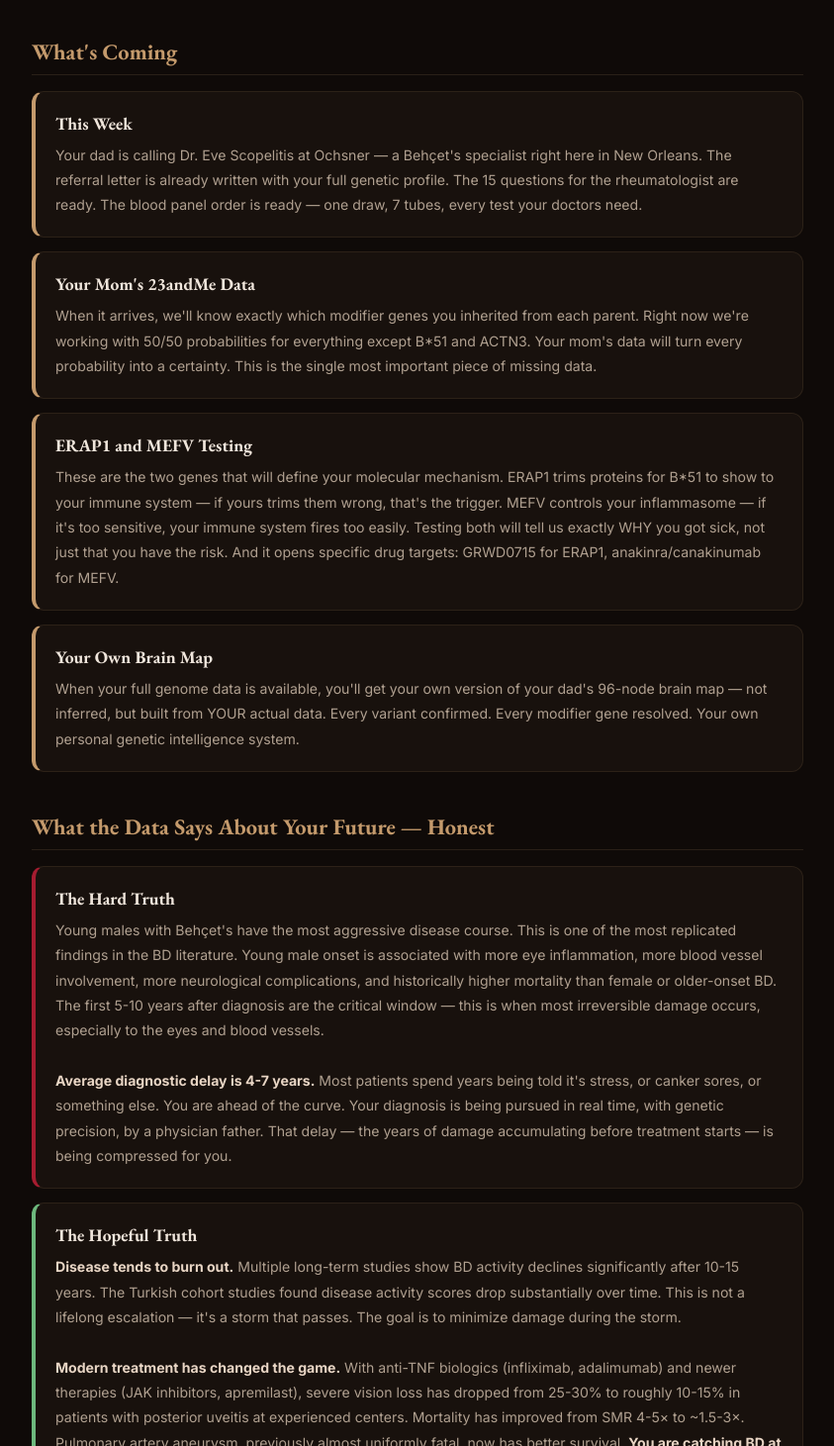
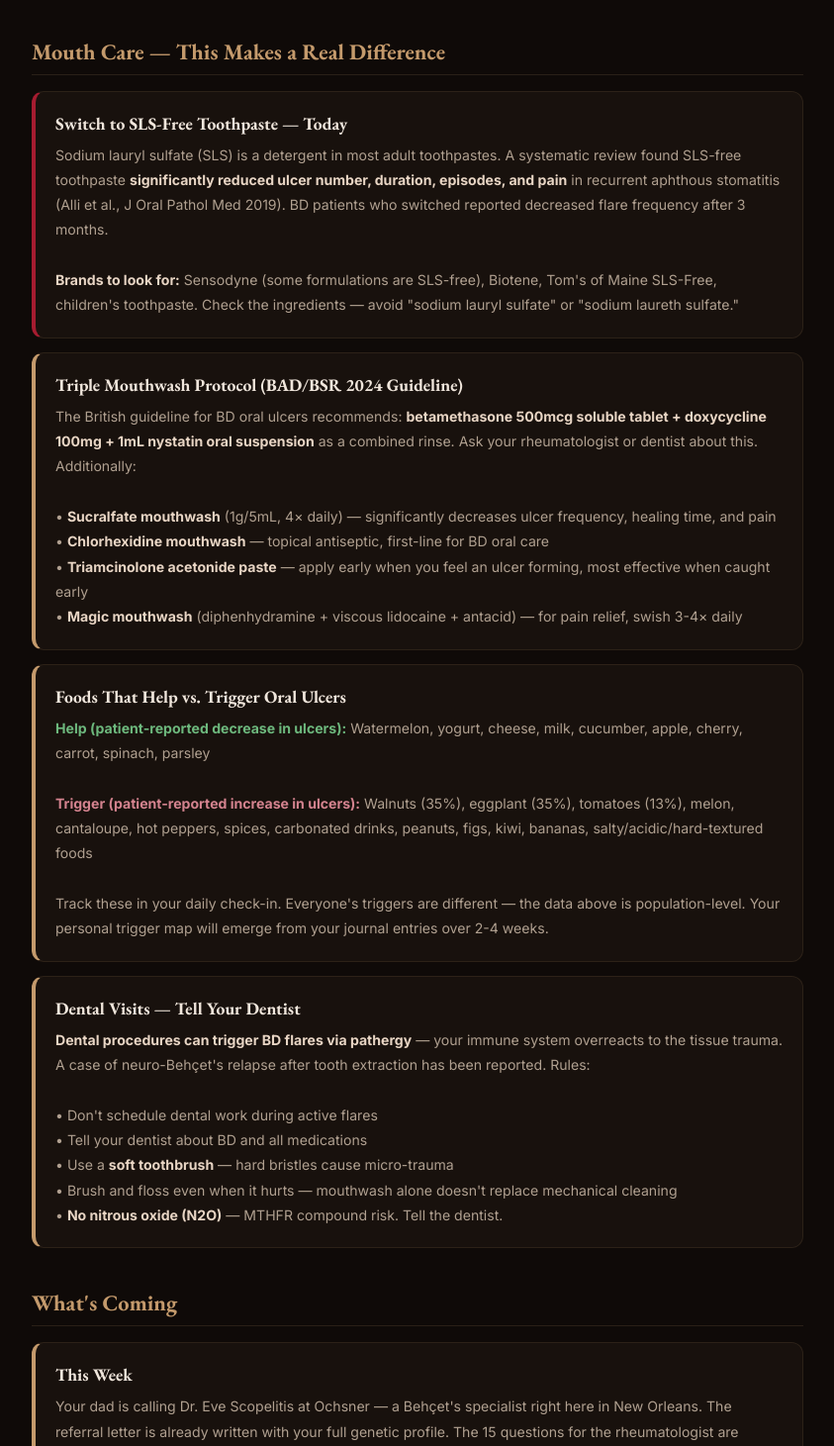
Before and after one commit to qbyars08-ui/genome-dashboard, a plain HTML site: page quinn.html in a window 1280 px wide. Shown: the part 3513-4974 px from the top of the page at 99% size, without its empty margins (218-1061 px from the left). Drawn offline with nearby package versions, Linux system fonts and the light colour scheme.

Commit message:
Oral health: SLS-free toothpaste (reduces ulcers significantly), triple mouthwash BAD/BSR 2024 protocol, sucralfate 4x daily, triamcinolone paste early application, foods that help (watermelon yogurt cucumber) vs trigger (walnuts eggplant tomatoes), dental pathergy warning, soft toothbrush, NO N2O at dentist

```diff
--- a/quinn.html
+++ b/quinn.html
@@ -132,6 +132,43 @@ header .sub{font-size:.72rem;color:rgba(196,154,108,.5);letter-spacing:.14em;tex
   </div>
 </div>
 
+<!-- ORAL HEALTH — DIRECTLY ACTIONABLE -->
+<div class="section">
+  <div class="section-title">Mouth Care — This Makes a Real Difference</div>
+
+  <div class="card urgent">
+    <div class="card-title">Switch to SLS-Free Toothpaste — Today</div>
+    <div class="card-body">Sodium lauryl sulfate (SLS) is a detergent in most adult toothpastes. A systematic review found SLS-free toothpaste <b>significantly reduced ulcer number, duration, episodes, and pain</b> in recurrent aphthous stomatitis (Alli et al., J Oral Pathol Med 2019). BD patients who switched reported decreased flare frequency after 3 months.<br><br><b>Brands to look for:</b> Sensodyne (some formulations are SLS-free), Biotene, Tom's of Maine SLS-Free, children's toothpaste. Check the ingredients — avoid "sodium lauryl sulfate" or "sodium laureth sulfate."</div>
+  </div>
+
+  <div class="card info">
+    <div class="card-title">Triple Mouthwash Protocol (BAD/BSR 2024 Guideline)</div>
+    <div class="card-body">The British guideline for BD oral ulcers recommends: <b>betamethasone 500mcg soluble tablet + doxycycline 100mg + 1mL nystatin oral suspension</b> as a combined rinse. Ask your rheumatologist or dentist about this. Additionally:<br><br>
+    &bull; <b>Sucralfate mouthwash</b> (1g/5mL, 4&times; daily) — significantly decreases ulcer frequency, healing time, and pain<br>
+    &bull; <b>Chlorhexidine mouthwash</b> — topical antiseptic, first-line for BD oral care<br>
+    &bull; <b>Triamcinolone acetonide paste</b> — apply early when you feel an ulcer forming, most effective when caught early<br>
+    &bull; <b>Magic mouthwash</b> (diphenhydramine + viscous lidocaine + antacid) — for pain relief, swish 3-4&times; daily</div>
+  </div>
+
+  <div class="card info">
+    <div class="card-title">Foods That Help vs. Trigger Oral Ulcers</div>
+    <div class="card-body">
+    <b style="color:#6db87d">Help (patient-reported decrease in ulcers):</b> Watermelon, yogurt, cheese, milk, cucumber, apple, cherry, carrot, spinach, parsley<br><br>
+    <b style="color:#d4838f">Trigger (patient-reported increase in ulcers):</b> Walnuts (35%), eggplant (35%), tomatoes (13%), melon, cantaloupe, hot peppers, spices, carbonated drinks, peanuts, figs, kiwi, bananas, salty/acidic/hard-textured foods<br><br>
+    Track these in your daily check-in. Everyone's triggers are different — the data above is population-level. Your personal trigger map will emerge from your journal entries over 2-4 weeks.</div>
+  </div>
+
+  <div class="card info">
+    <div class="card-title">Dental Visits — Tell Your Dentist</div>
+    <div class="card-body"><b>Dental procedures can trigger BD flares via pathergy</b> — your immune system overreacts to the tissue trauma. A case of neuro-Behçet's relapse after tooth extraction has been reported. Rules:<br><br>
+    &bull; Don't schedule dental work during active flares<br>
+    &bull; Tell your dentist about BD and all medications<br>
+    &bull; Use a <b>soft toothbrush</b> — hard bristles cause micro-trauma<br>
+    &bull; Brush and floss even when it hurts — mouthwash alone doesn't replace mechanical cleaning<br>
+    &bull; <b>No nitrous oxide (N2O)</b> — MTHFR compound risk. Tell the dentist.</div>
+  </div>
+</div>
+
 <!-- WHAT'S COMING -->
 <div class="section">
   <div class="section-title">What's Coming</div>
```
